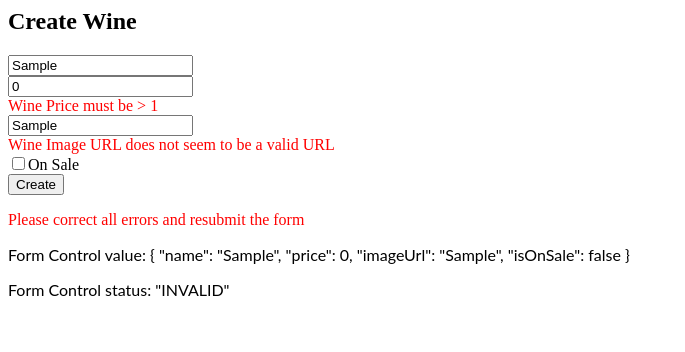
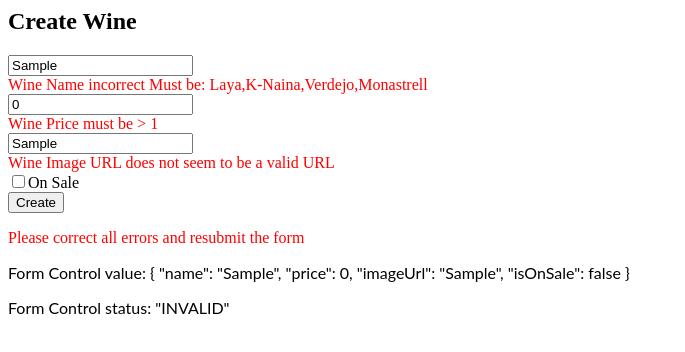
Before and after one commit to palegreramos/Formularios-reactivos, an Angular app: page / in a window 1280 px wide. Both pictures are taken after typing "Sample", "Sample" into the empty fields and a click on the button "Create". Shown: the top 352 px of the page, without its empty margins (0-685 px from the left). Built offline with nearby package versions, Linux system fonts and the light colour scheme.

Commit message:
2 files modified

```diff
--- a/src/app/app.component.html
+++ b/src/app/app.component.html
@@ -20,9 +20,10 @@
           <div *ngIf="name.errors.required">
             Wine Name is required
           </div>
-          <div *ngIf="name.errors.invalid">
-          Wine Name no es correcto
+          <div *ngIf="name.errors.invalidName">
+          Wine Name incorrect {{name.errors.invalidName}}
         </div>
+
         </div>
       </div>
 
--- a/src/app/nombre.validator.ts
+++ b/src/app/nombre.validator.ts
@@ -4,7 +4,7 @@ export function ValidateName(control: AbstractControl) {
 const nombres = ['Laya', 'K-Naina', 'Verdejo','Monastrell'];
 
 if (nombres.indexOf(control.value)==-1) {
-    return { invalidName: true };
+    return { invalidName: ` Must be: ${nombres.toString()}`};
   }
   return null;
 }
```
